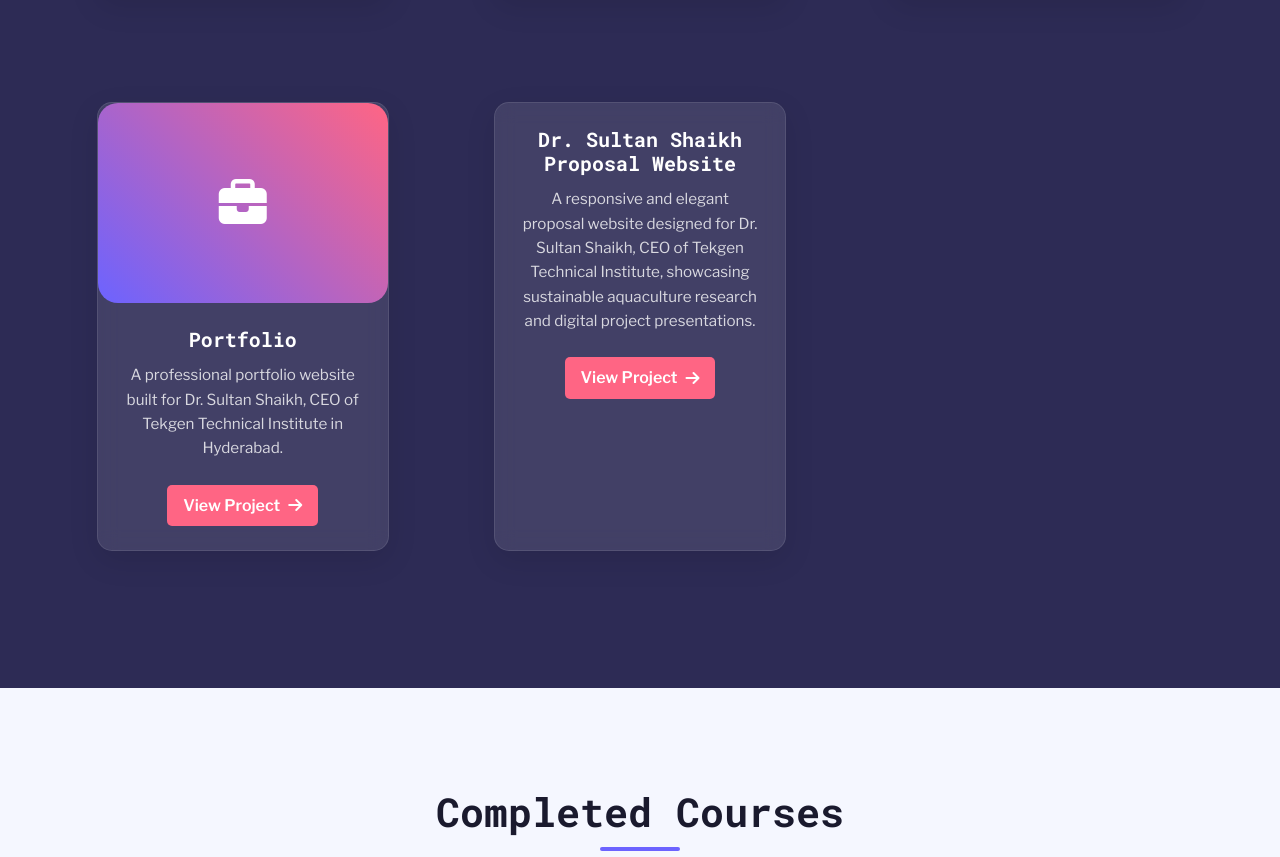
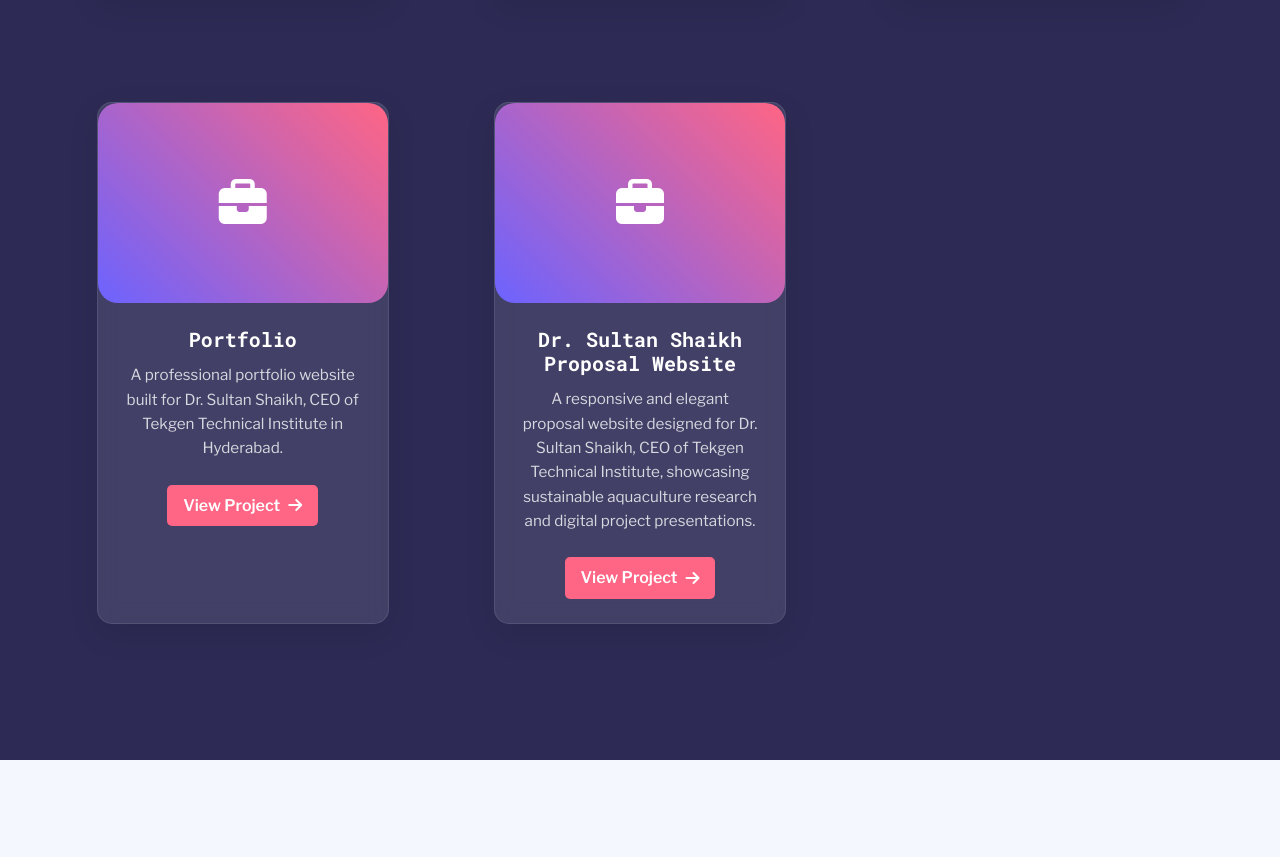
Before and after one commit to hingorjo/iqbalkhan, a plain HTML site: page index.html in a window 1280 px wide. Shown: the part 2275-3132 px from the top of the page. Drawn offline with nearby package versions, Linux system fonts and the light colour scheme.

Commit message:
Update index.html

```diff
--- a/index.html
+++ b/index.html
@@ -1213,7 +1213,10 @@
           </div>
         </div>
 
-        <div class="project-card">
+ <div class="project-card" data-aos="fade-up" data-aos-delay="500">
+  <div class="project-img">
+    <i class="fas fa-briefcase"></i>
+  </div>
   <div class="project-content">
     <h3 class="project-title">Dr. Sultan Shaikh Proposal Website</h3>
     <p class="project-description">
@@ -1224,6 +1227,7 @@
     </a>
   </div>
 </div>
+
 
       </div>
     </div>
```
